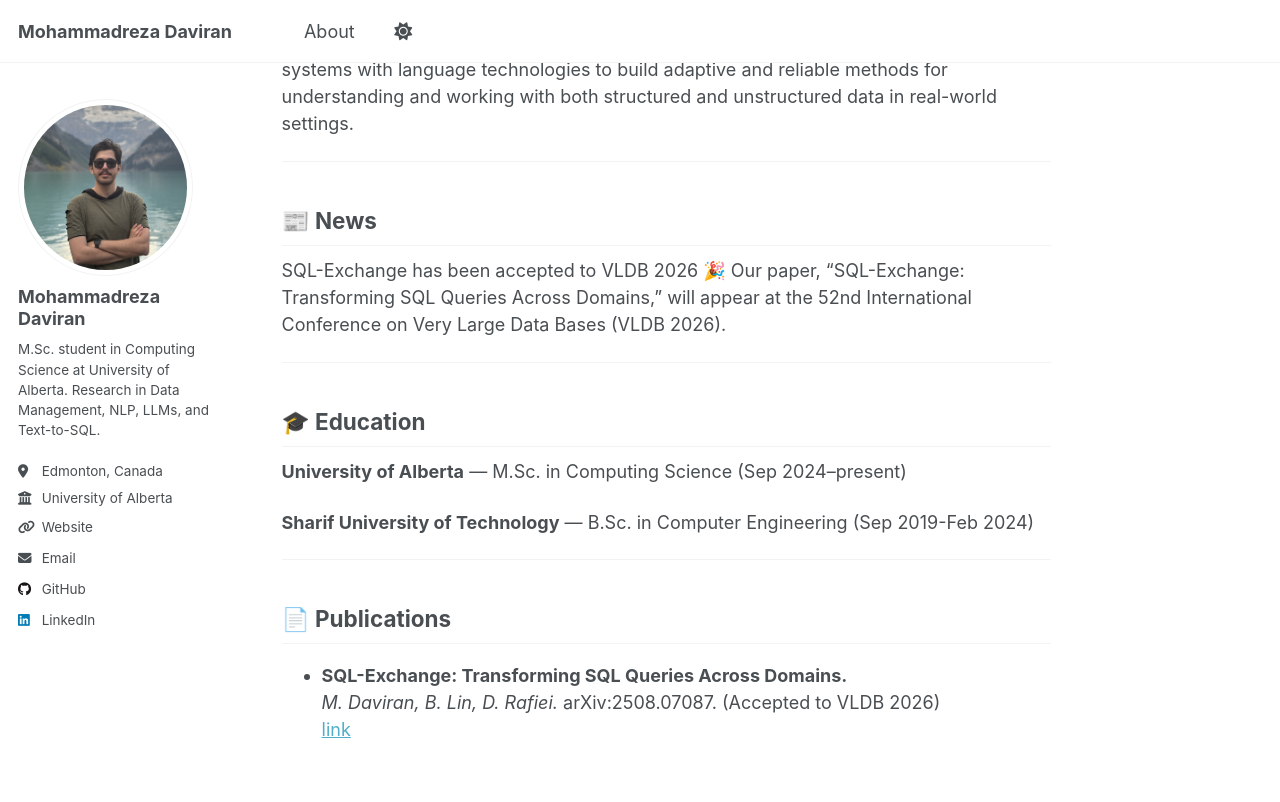
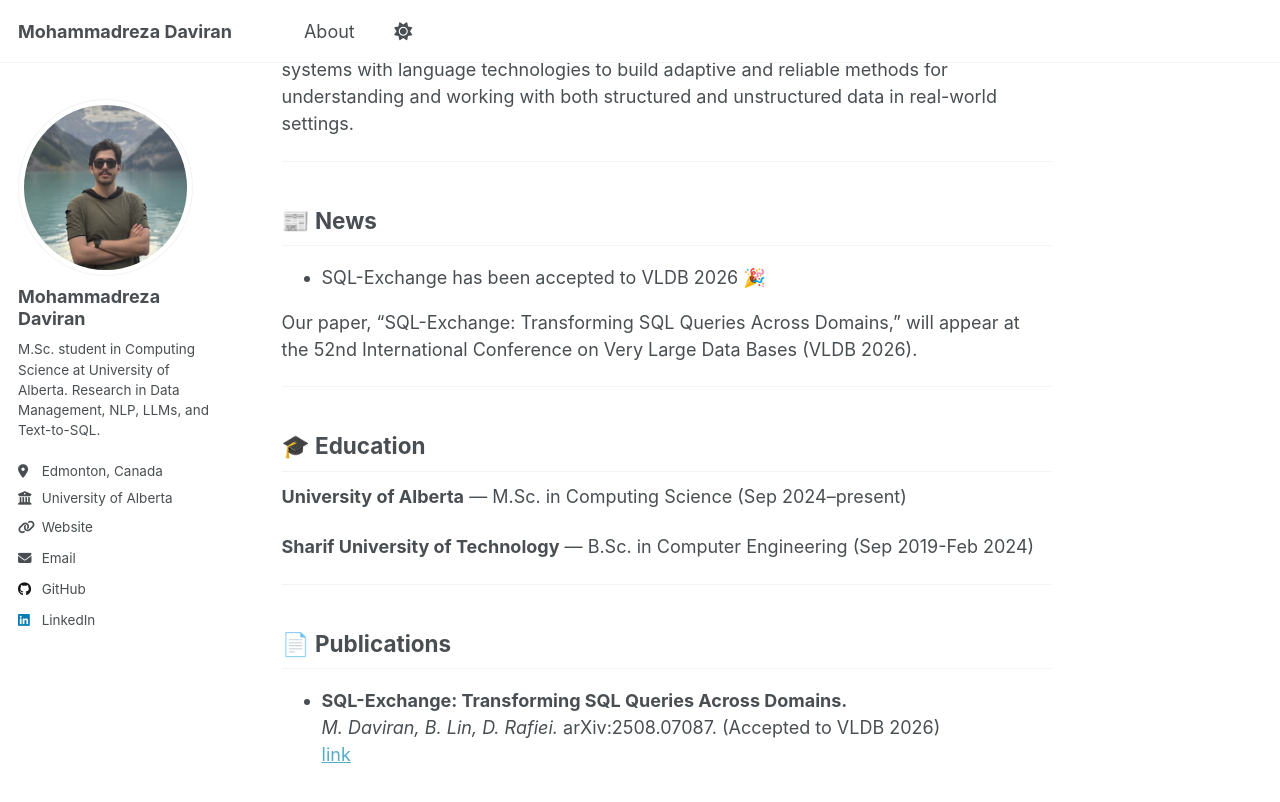
Before and after one commit to mmdrez4/mmdrez4.github.io, a Jekyll site: the page built from _pages/about.md, in a window 1280 px wide and 900 px high, scrolled down 350 px. Shown: the top 802 px of the window. Built offline with Jekyll 4.4.1, drawn with Linux system fonts in a browser that asks for light colours; a script that is not in the unit is left out.

```diff
--- a/_pages/about.md
+++ b/_pages/about.md
@@ -12,7 +12,8 @@ Broadly, I’m interested in Data Management, Database Systems, Natural Language
 ---
 
 ## 📰 News
-SQL-Exchange has been accepted to VLDB 2026 🎉
+- SQL-Exchange has been accepted to VLDB 2026 🎉
+
 Our paper, “SQL-Exchange: Transforming SQL Queries Across Domains,” will appear at the 52nd International Conference on Very Large Data Bases (VLDB 2026).
 
 ---
```
